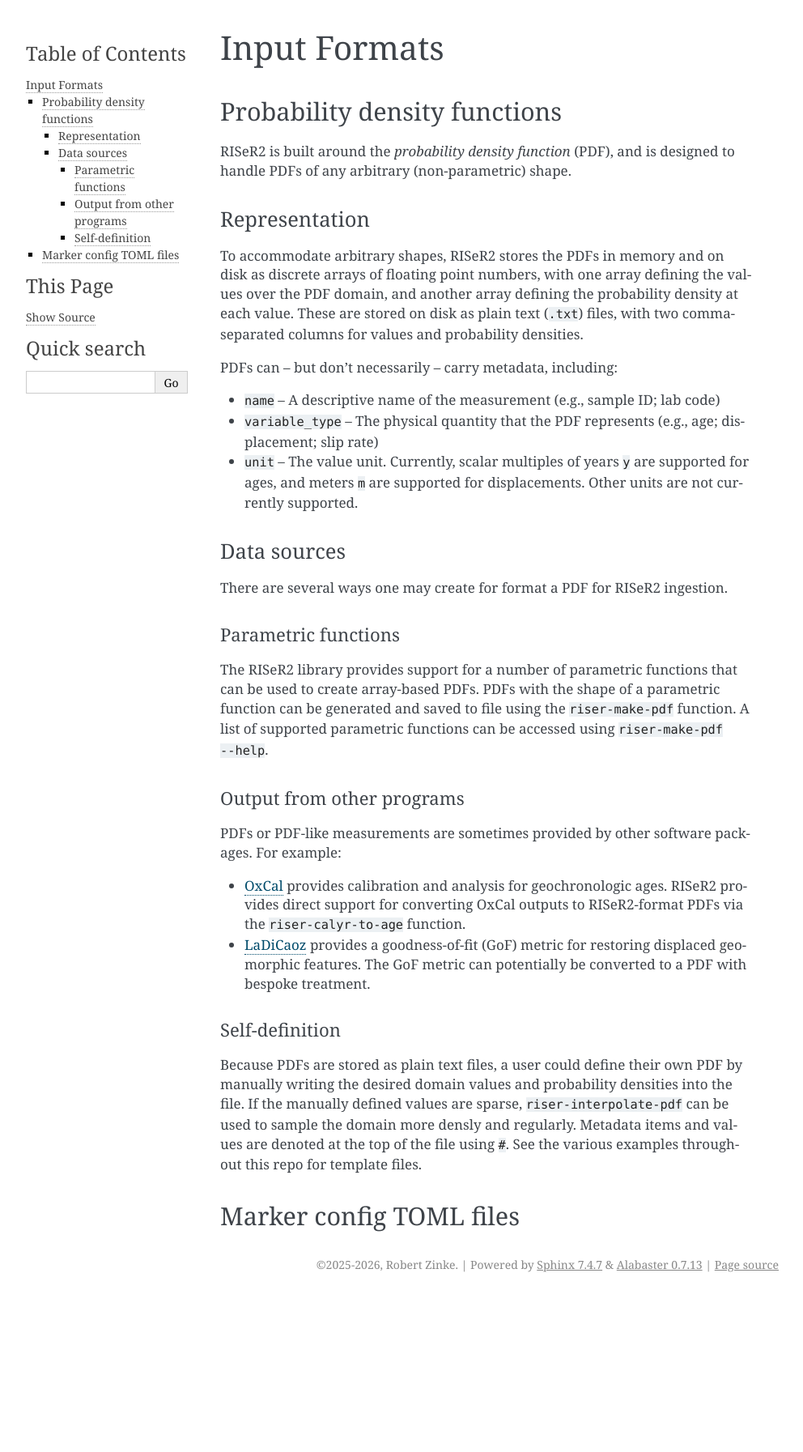
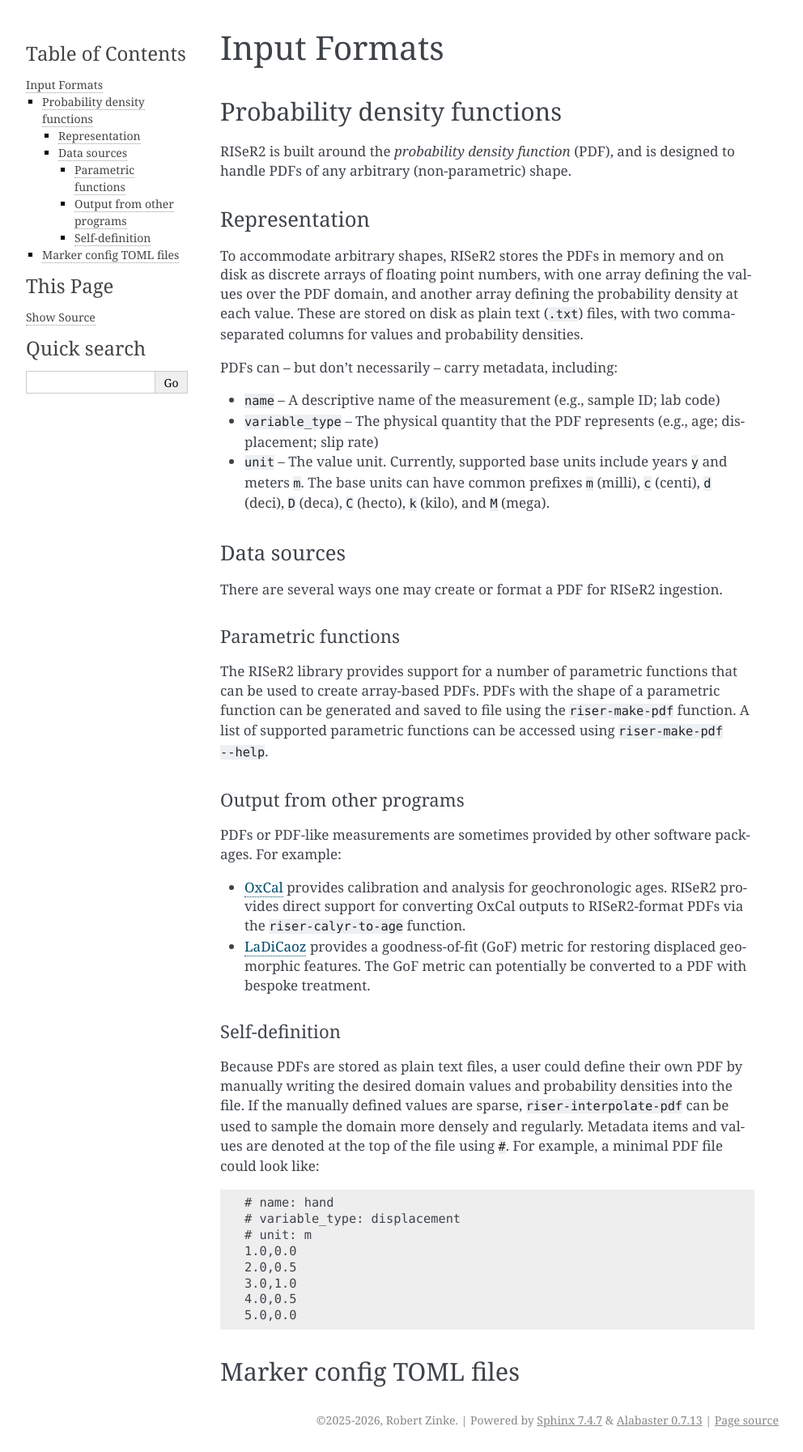
Before and after one commit to rzinke/RISeR2, a Sphinx documentation site: the page built from docs/source/input_formats.md, in a window 1280 px wide. Shown: the whole page at 81% size, without its empty margins (148-1140 px from the left). Built offline with Sphinx 7.4.7, drawn with Linux system fonts in a browser that asks for light colours; before the commit the page ends 1601 px from its top, so only the background shows below that.

Commit message:
Improved input_formats.md.

````diff
--- a/docs/source/index.rst
+++ b/docs/source/index.rst
@@ -5,4 +5,5 @@ RISeR2 Documentation
    :maxdepth: 4
 
    getting_started.md
+   input_formats.md
    api/modules
--- a/docs/source/input_formats.md
+++ b/docs/source/input_formats.md
@@ -12,11 +12,11 @@ To accommodate arbitrary shapes, RISeR2 stores the PDFs in memory and on disk as
 PDFs can -- but don't necessarily -- carry metadata, including:
  - `name` -- A descriptive name of the measurement (e.g., sample ID; lab code)
  - `variable_type` -- The physical quantity that the PDF represents (e.g., age; displacement; slip rate)
- - `unit` -- The value unit. Currently, scalar multiples of years `y` are supported for ages, and meters `m` are supported for displacements. Other units are not currently supported.
+ - `unit` -- The value unit. Currently, supported base units include years `y` and meters `m`. The base units can have common prefixes `m` (milli), `c` (centi), `d` (deci), `D` (deca), `C` (hecto), `k` (kilo), and `M` (mega).
 
 ### Data sources
 
-There are several ways one may create for format a PDF for RISeR2 ingestion.
+There are several ways one may create or format a PDF for RISeR2 ingestion.
 
 #### Parametric functions
 
@@ -30,7 +30,18 @@ PDFs or PDF-like measurements are sometimes provided by other software packages.
 
 #### Self-definition
 
-Because PDFs are stored as plain text files, a user could define their own PDF by manually writing the desired domain values and probability densities into the file. If the manually defined values are sparse, `riser-interpolate-pdf` can be used to sample the domain more densly and regularly. Metadata items and values are denoted at the top of the file using `#`. See the various examples throughout this repo for template files.
+Because PDFs are stored as plain text files, a user could define their own PDF by manually writing the desired domain values and probability densities into the file. If the manually defined values are sparse, `riser-interpolate-pdf` can be used to sample the domain more densely and regularly. Metadata items and values are denoted at the top of the file using `#`. For example, a minimal PDF file could look like:
+
+```text
+# name: hand
+# variable_type: displacement
+# unit: m
+1.0,0.0
+2.0,0.5
+3.0,1.0
+4.0,0.5
+5.0,0.0
+```
 
 
 ## Marker config TOML files
````
